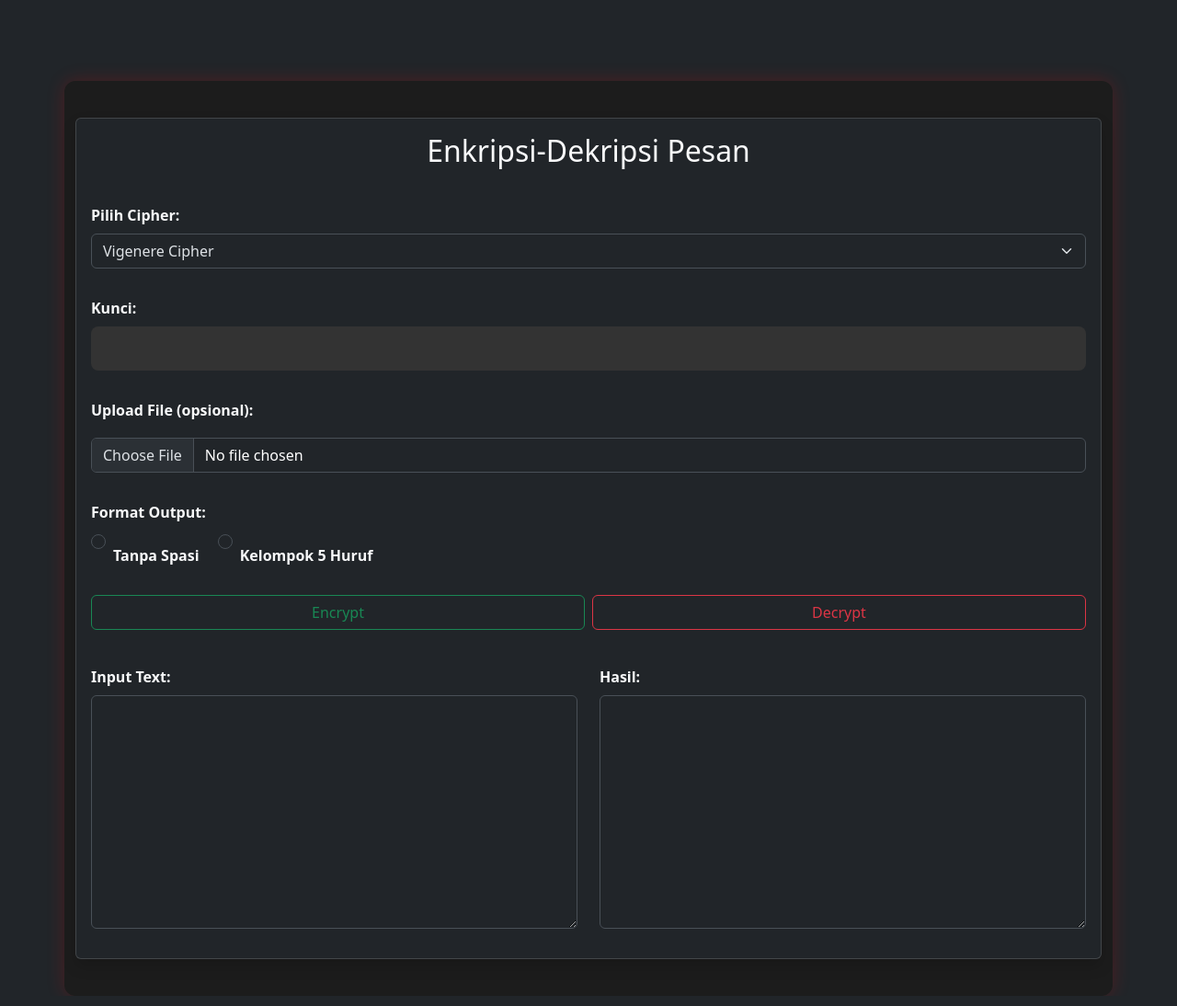
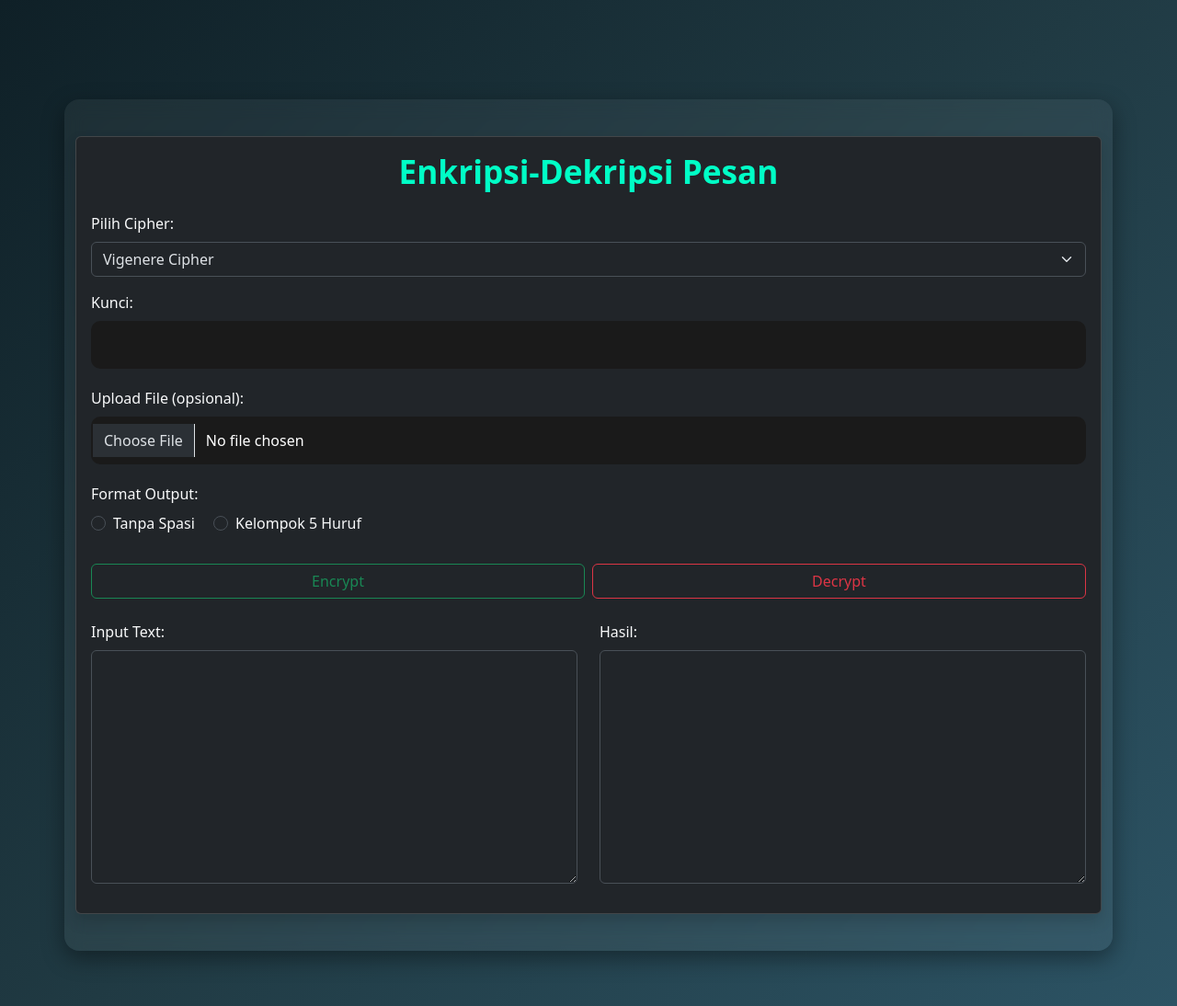
Before and after one commit to Arabami/Kripto, a Flask app: page / in a window 1280 px wide. Shown: the whole page at 92% size. Run offline with Flask 3, Linux system fonts and the light colour scheme.

Commit message:
Update style.css

```diff
--- a/static/style.css
+++ b/static/style.css
@@ -1,150 +1,97 @@
-
-
-/* body {
-    background-color: #2f2f2f;
-    color: #e0e0e0;
-}
-
-.card {
-    background-color: #3a3a3a;
-    border: none;
-}
-
-.form-control,
-.form-select,
-.form-check-label,
-textarea {
-    background-color: #4a4a4a;
-    color: #ffffff;
-    border: 1px solid #666666;
-}
-
-.form-control:focus,
-.form-select:focus {
-    background-color: #4a4a4a;
-    color: #ffffff;
-    border-color: #888;
-    box-shadow: none;
-}
-
-.btn-success {
-    background-color: #4caf50;
-    border-color: #4caf50;
-}
-
-.btn-danger {
-    background-color: #e53935;
-    border-color: #e53935;
-}
-
-.btn-success:hover,
-.btn-danger:hover {
-    filter: brightness(1.1);
-}
-
-.form-check-input:checked {
-    background-color: #4caf50;
-    border-color: #4caf50;
-}
-
-a.btn-success {
-    background-color: #388e3c;
-    border-color: #388e3c;
-} */
-
 body {
     margin: 0;
-    font-family: 'Montserrat', sans-serif;
-    background-color: #141414;
-    color: #ffffff;
+    padding: 0;
+    font-family: 'Poppins', sans-serif;
+    background: linear-gradient(135deg, #0f2027, #203a43, #2c5364);
+    color: #f1f1f1;
     display: flex;
     justify-content: center;
-    align-items: start;
+    align-items: flex-start;
     min-height: 100vh;
-    padding-top: 40px;
+    padding: 60px 20px;
 }
 
 .container {
-    background-color: #1c1c1c;
+    width: 100%;
+    max-width: 900px;
+    background-color: rgba(255, 255, 255, 0.05);
     padding: 40px;
-    border-radius: 12px;
-    box-shadow: 0 0 20px rgba(255, 0, 0, 0.2);
-    max-width: 800px;
-    width: 100%;
+    border-radius: 16px;
+    box-shadow: 0 8px 24px rgba(0, 0, 0, 0.4);
+    backdrop-filter: blur(10px);
 }
 
-h1 {
-    text-align: center;
-    font-size: 2.5rem;
-    color: #e50914;
+h2.card-title {
+    font-size: 2.2rem;
+    font-weight: bold;
+    color: #00ffc6;
     margin-bottom: 30px;
 }
 
 label {
-    font-weight: 600;
+    font-weight: 500;
+    margin-bottom: 6px;
     display: block;
-    margin: 15px 0 5px;
 }
 
-input[type="text"], textarea, select {
+input[type="text"], select, textarea, input[type="file"] {
     width: 100%;
-    padding: 12px;
-    border-radius: 8px;
+    padding: 14px;
+    margin-bottom: 20px;
     border: none;
-    background-color: #333;
-    color: white;
+    border-radius: 10px;
+    background-color: #1a1a1a;
+    color: #ffffff;
     font-size: 1rem;
+    transition: all 0.3s ease;
+}
+
+input[type="text"]:focus, textarea:focus, select:focus {
+    outline: none;
+    box-shadow: 0 0 0 2px #00ffc6;
 }
 
 textarea {
-    min-height: 100px;
+    min-height: 150px;
 }
 
-input[type="file"] {
-    margin-top: 10px;
-    color: white;
-}
-
-.radio-group {
-    display: flex;
-    gap: 20px;
-    margin: 15px 0;
+.form-check-input {
+    accent-color: #00ffc6;
 }
 
 button {
-    width: 48%;
-    padding: 14px;
+    padding: 14px 20px;
     font-size: 1rem;
     font-weight: bold;
-    color: white;
-    border: none;
-    border-radius: 8px;
+    border-radius: 10px;
     cursor: pointer;
     transition: 0.3s;
+    border: 2px solid transparent;
+    width: 100%;
 }
 
-button.encrypt {
-    background-color: #e50914;
+.btn-outline-success {
+    color: #00ffc6;
+    border-color: #00ffc6;
+    background-color: transparent;
 }
 
-button.encrypt:hover {
-    background-color: #b0060f;
+.btn-outline-success:hover {
+    background-color: #00ffc6;
+    color: #000;
 }
 
-button.decrypt {
-    background-color: #333;
+.btn-outline-danger {
+    color: #ff4d4d;
+    border-color: #ff4d4d;
+    background-color: transparent;
 }
 
-button.decrypt:hover {
-    background-color: #555;
+.btn-outline-danger:hover {
+    background-color: #ff4d4d;
+    color: #000;
 }
 
-.output-area {
-    display: flex;
-    gap: 20px;
-    margin-top: 20px;
+a.btn {
+    margin-top: 10px;
 }
-
-.output-area textarea {
-    flex: 1;
-}
```
